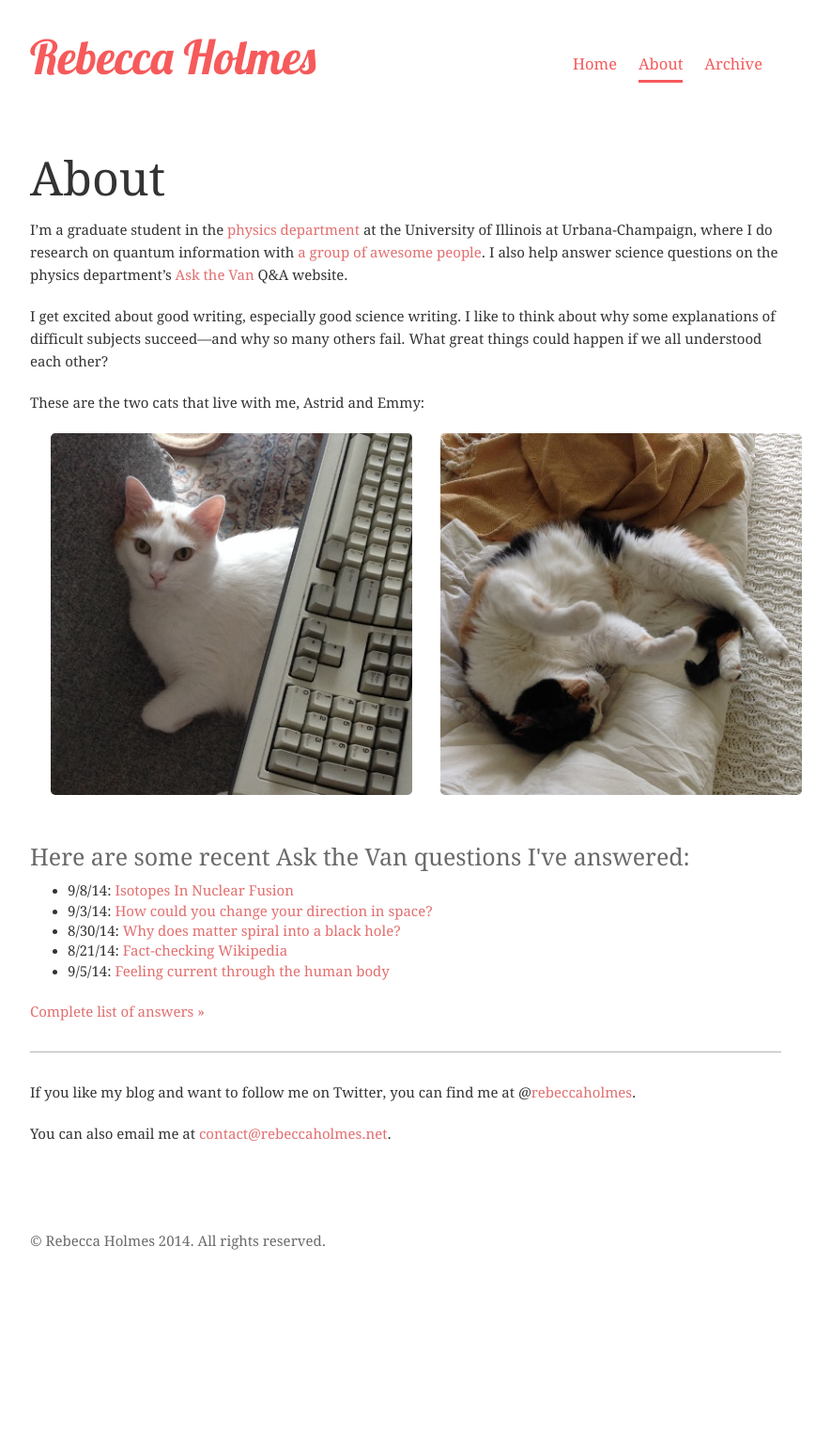
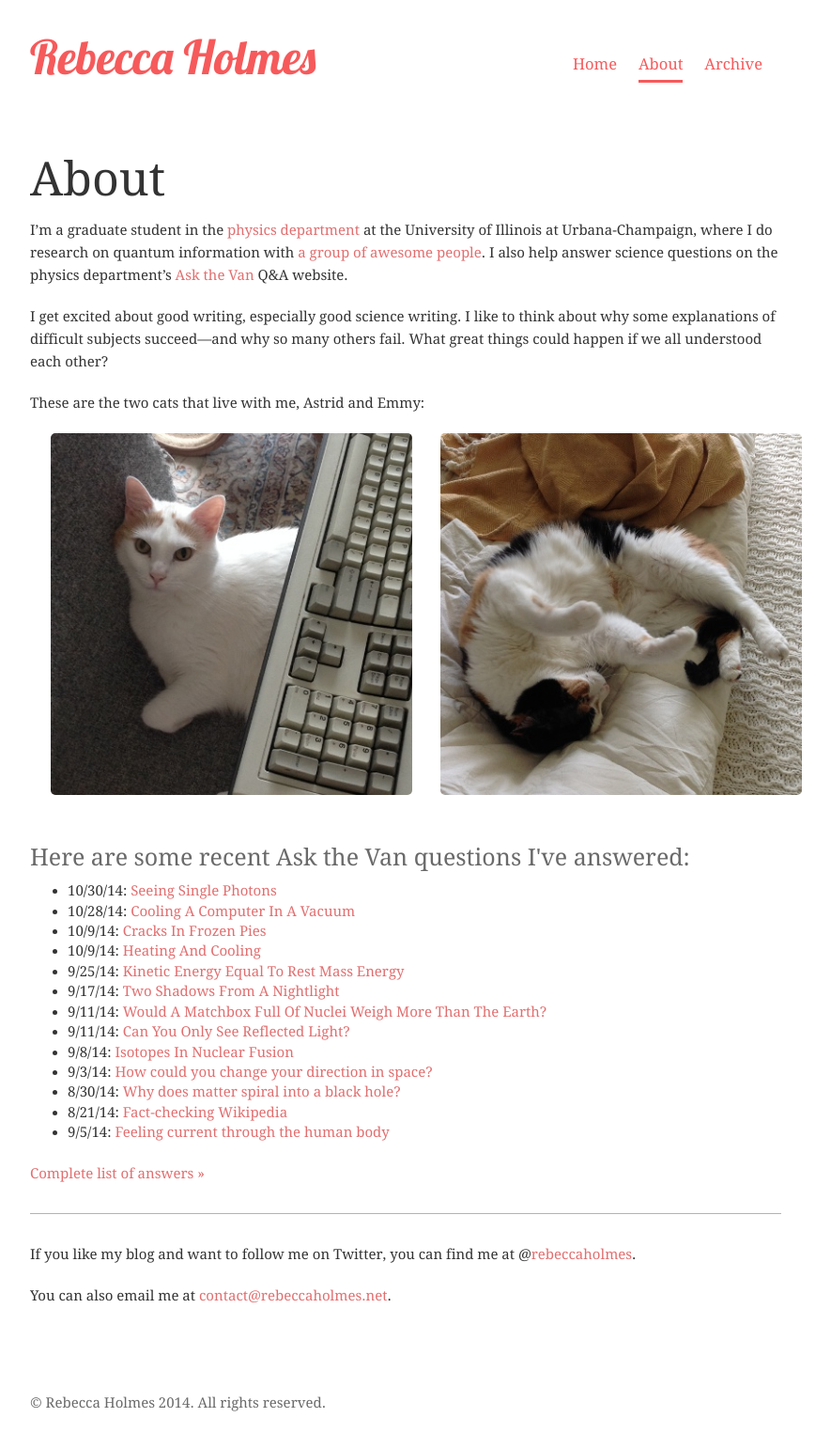
Before and after one commit to piscisvolans/piscisvolans.github.io, a Jekyll site: the page built from about.md, in a window 1280 px wide. Shown: the whole page at 94% size, without its empty margins (208-1093 px from the left). Built offline with Jekyll 4.4.1, drawn with Linux system fonts in a browser that asks for light colours; some web fonts are replaced; Markdown is read by kramdown in place of the engine named in the settings; comment, search, counter and statistics services are not loaded; before the commit the page ends 1353 px from its top, so only the background shows below that.

Commit message:
New Ask the Van questions

```diff
--- a/_data/askthevan.yml
+++ b/_data/askthevan.yml
@@ -1,15 +1,39 @@
 - title: Feeling current through the human body
   url: http://van.physics.illinois.edu/qa/listing.php?id=27343
-  date: Fri, 05 Sep 2014 11:39:40 -0500
+  date: Fri, 05 Sep 2014
 - title: Fact-checking Wikipedia
   url: http://van.physics.illinois.edu/qa/listing.php?id=27389
-  date: Thu, 21 Aug 2014 11:43:09 -0500
+  date: Thu, 21 Aug 2014
 - title: Why does matter spiral into a black hole?
   url: http://van.physics.illinois.edu/qa/listing.php?id=27429
-  date: Sat, 30 Aug 2014 16:07:40 -0500
+  date: Sat, 30 Aug 2014
 - title: How could you change your direction in space?
   url: http://van.physics.illinois.edu/qa/listing.php?id=27452
-  date: Wed, 03 Sep 2014 15:59:26 -0500
+  date: Wed, 03 Sep 2014
 - title: Isotopes In Nuclear Fusion
   url:  http://ift.tt/WAiyJ2
-  date: September 08, 2014 at 04:17PM
+  date: September 08, 2014
+- title: Can You Only See Reflected Light?
+  url:  http://ift.tt/1lWwVU5
+  date: September 11, 2014
+- title: Would A Matchbox Full Of Nuclei Weigh More Than The Earth?
+  url:  http://ift.tt/1pSJcEb
+  date: September 11, 2014
+- title: Two Shadows From A Nightlight
+  url:  http://ift.tt/1BOo8rj
+  date: September 17, 2014
+- title: Kinetic Energy Equal To Rest Mass Energy
+  url:  http://ift.tt/1vlbGfQ
+  date: September 25, 2014
+- title: Heating And Cooling
+  url:  http://ift.tt/10XHQDO
+  date: October 09, 2014
+- title: Cracks In Frozen Pies
+  url:  http://ift.tt/1w59GYj
+  date: October 09, 2014
+- title: Cooling A Computer In A Vacuum
+  url:  http://ift.tt/1wzJk1Y
+  date: October 28, 2014
+- title: Seeing Single Photons
+  url:  http://ift.tt/10DoNPh
+  date: October 30, 2014
--- a/about.md
+++ b/about.md
@@ -28,7 +28,8 @@ These are the two cats that live with me, Astrid and Emmy:
 <h3>Here are some recent Ask the Van questions I've answered:</h3>
 <ul>
 
-{% for entry in site.data.askthevan reversed limit: 5 %}
+{% assign answers = site.data.askthevan %}
+{% for entry in answers reversed %}
 		<li>{{ entry.date | date: "%-m/%-d/%y"}}: <a href="{{ entry.url }}">{{ entry.title }}</a></li>
 {% endfor %}
 
```
